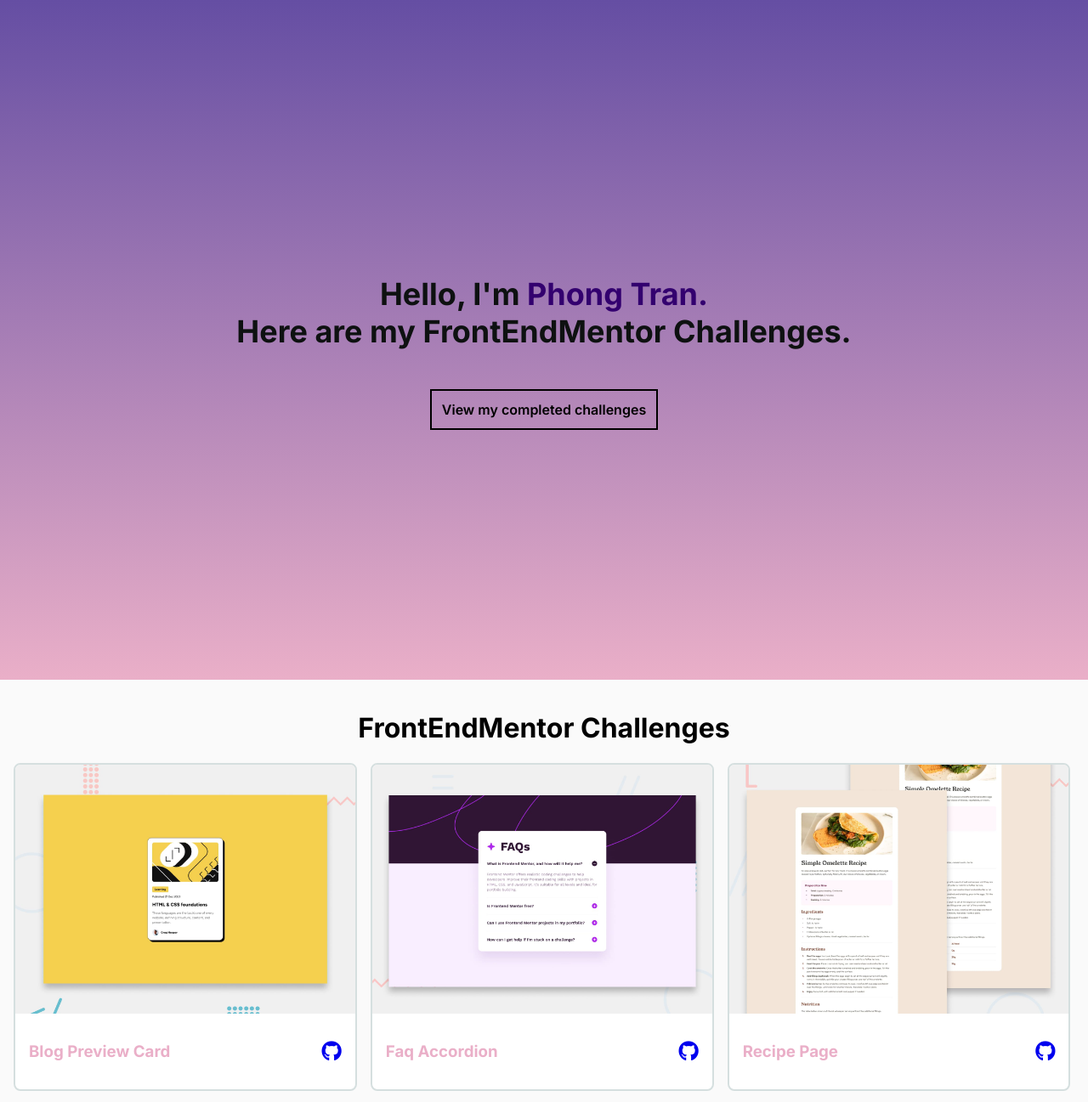
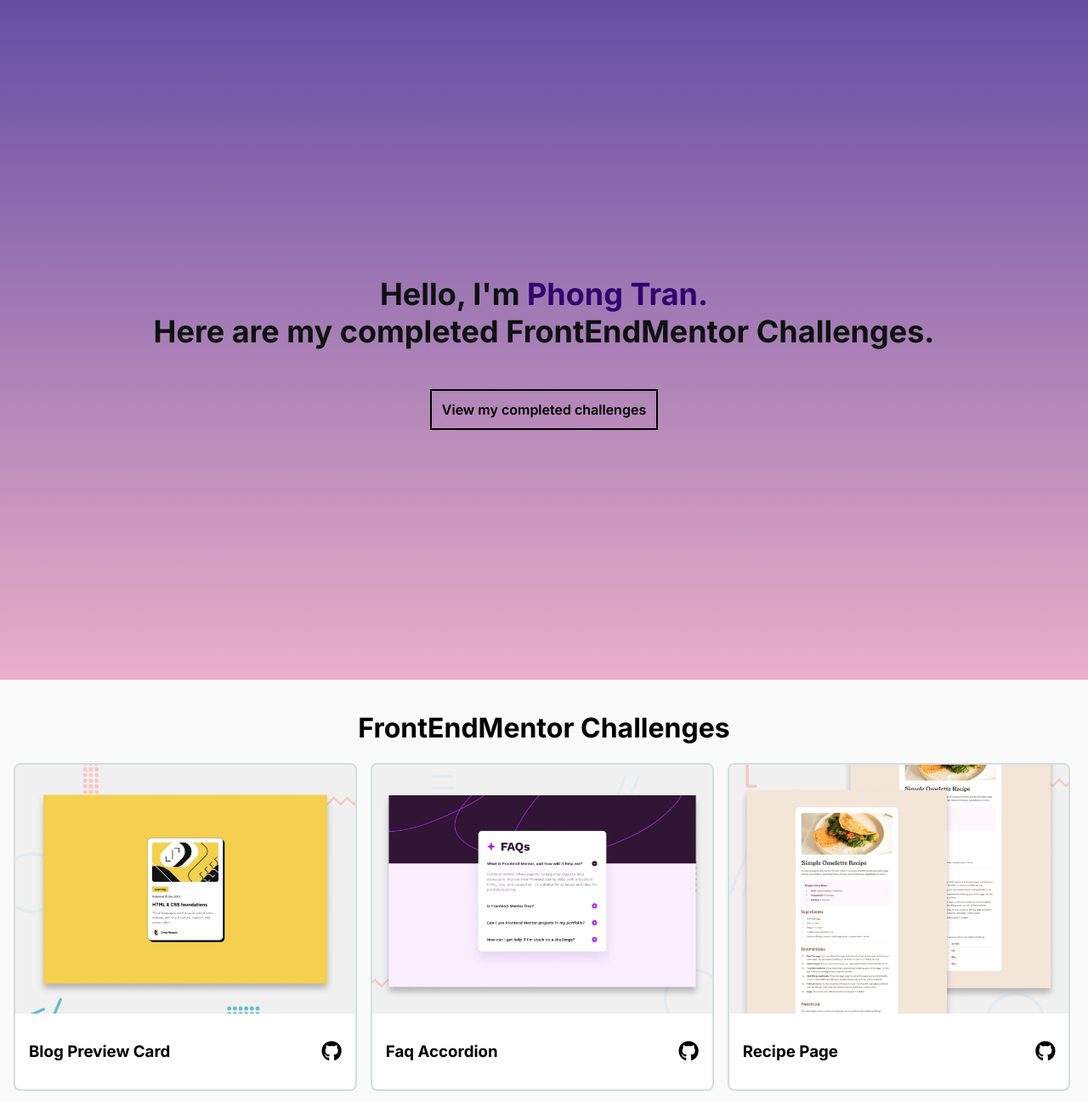
Before and after one commit to phongtran3/FrontEndMentorChallenges, a plain HTML site: page index.html in a window 1280 px wide. Shown: the top 1297 px of the page at 85% size. Drawn offline with Linux system fonts and the light colour scheme.

Commit message:
updated card title

```diff
--- a/index.html
+++ b/index.html
@@ -15,7 +15,7 @@
             Hello, I'm
             <span class="accent">Phong Tran.</span>
             <br />
-            Here are my FrontEndMentor Challenges.
+            Here are my completed FrontEndMentor Challenges.
           </h1>
         </div>
         <div class="hero-button page-link" dest="challenges" onclick="scrollToSection('challenges')">View my completed challenges</div>
--- a/style.css
+++ b/style.css
@@ -17,6 +17,8 @@ img {
 
 a {
   text-decoration: none;
+  color: inherit;
+
 }
 
 a:visited {
@@ -92,8 +94,8 @@ h3 {
   display: flex;
   justify-content: space-between;
   align-items: center;
-  color: #eaafc8;
   padding: 2rem 1rem;
+
 }
 
 
@@ -104,13 +106,15 @@ h3 {
 
 .card-title-link:hover,
 .card-title-link:focus{
-  color: #33006F;
+  color: #eaafc8;
+
   text-decoration: underline;
 }
 
 .card-title .fa-github:hover,
 .card-title .fa-github:focus{
-  color: #33006F;
+  color: #eaafc8;
+
 }
 
 .card{
```
